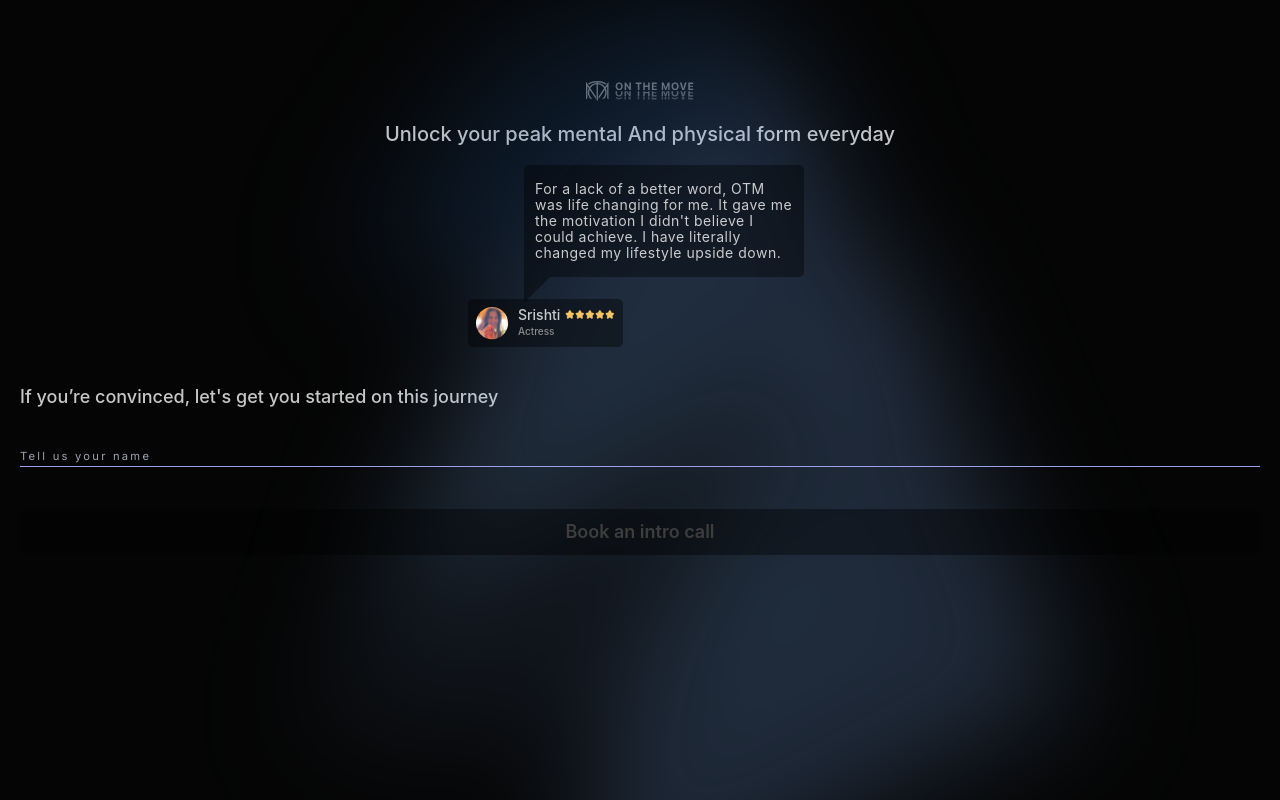
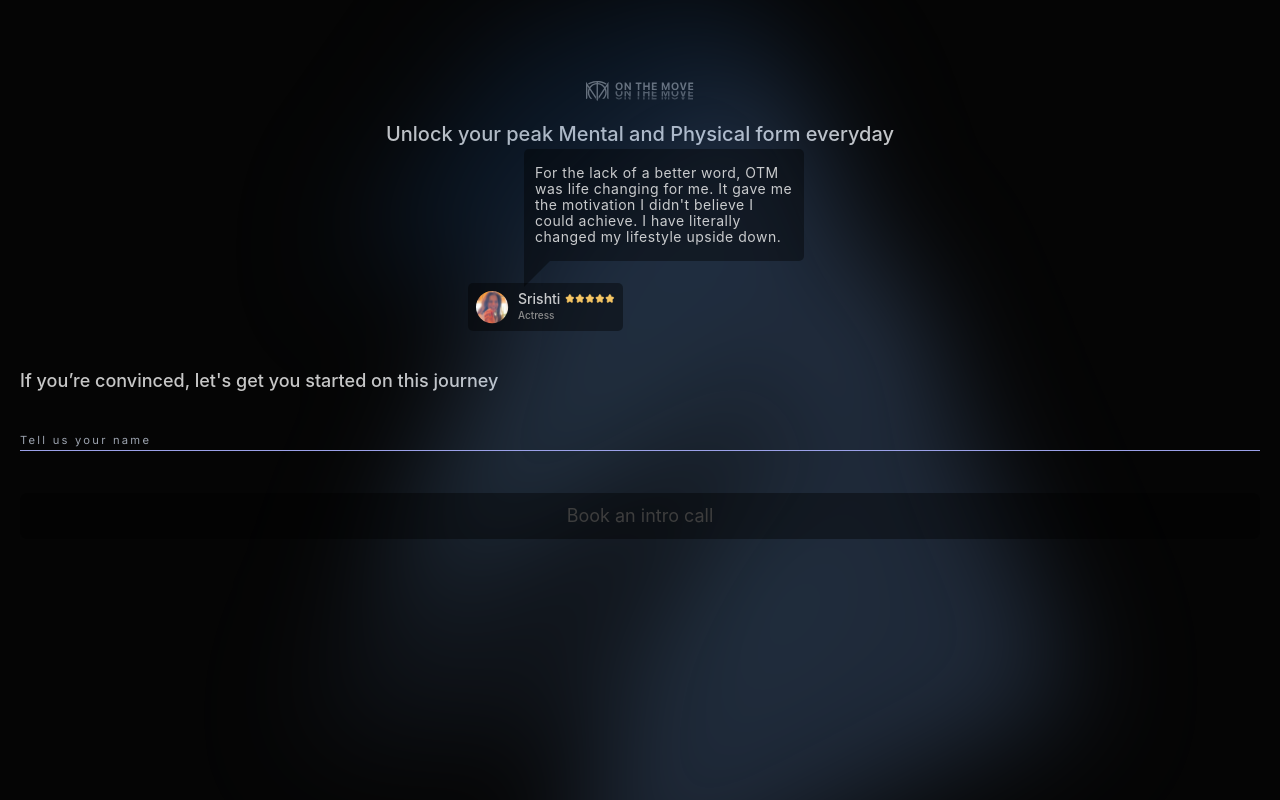
Before and after one commit to on-the-move-life/otm-client, a React (Create React App) app: page /referral-user in a window 1280 px wide. Built offline with nearby package versions, Linux system fonts and the light colour scheme; no server answers.

Commit message:
UI changes done

```diff
--- a/src/features/Profile/UserDetail.js
+++ b/src/features/Profile/UserDetail.js
@@ -70,10 +70,10 @@ const UserDetails = ({ showHistory }) => {
   const code = JSON.parse(localStorage.getItem('user')).code;
 
   const { getUserFromStorage, logout } = useAuth();
-  const title = `I've been using OTM to improve my lifestyle and I absolutely love it.
+  const title = `I've been using OTM to improve my lifestyle and I absolutely love it!
 Here's a 20% off discount because I'd love for you to get healthy too!
 
- `;
+`;
   const baseURL = `${window.location.protocol}//${window.location.host}/referral-user?memberCode=${code}`;
 
   useEffect(() => {
@@ -205,25 +205,25 @@ Here's a 20% off discount because I'd love for you to get healthy too!
               <div className="flex">
                 <img src="./assets/referral-profile.svg" alt="" />
                 <p className="ml-3 font-sfpro text-[14px] font-medium leading-[19px] text-[#F8F8F8]/[0.8]">
-                  WhatsApp your referral link to your friends.
+                  WhatsApp your referral link to your friends
                 </p>
               </div>
               <div className="flex">
                 <img src="./assets/referral-link.svg" alt="" />
                 <p className="ml-3 font-sfpro text-[14px] font-medium  leading-[19px] text-[#F8F8F8]/[0.8] ">
-                  Your friend must click and accept the referral gift.
+                  Your friend must click and accept the referral gift
                 </p>
               </div>
               <div className="flex">
                 <img src="./assets/referral-percentage.svg" alt="" />
                 <p className="ml-3 font-sfpro text-[14px] font-medium  leading-[19px] text-[#F8F8F8]/[0.8] ">
-                  Your friend gets 20% on their first subscription with OTM.
+                  Your friend gets 20% on their first subscription with OTM
                 </p>
               </div>
               <div className="flex">
                 <img src="./assets/referral-wallet.svg" alt="" />
                 <p className="ml-3 font-sfpro text-[14px] font-medium  leading-[19px] text-[#F8F8F8]/[0.8] ">
-                  You get additional 20% off on your next OTM bill.
+                  You get additional 20% off on your next OTM bill
                 </p>
               </div>
             </div>
@@ -258,7 +258,7 @@ Here's a 20% off discount because I'd love for you to get healthy too!
           <div className="px-5">
             <div className="flex justify-between">
               <h2 className=" mt-2 font-sfpro text-[20px] text-[#F8F8F8]/[0.8]">
-                Refer a friend and unlock rewards.
+                Refer a friend and unlock rewards
               </h2>
               <div
                 onClick={() => setShowReferralLinkPopup(false)}
@@ -275,7 +275,7 @@ Here's a 20% off discount because I'd love for you to get healthy too!
                 info={' 20% discount on first subsription    '}
               />
             </div>
-            <div className="mt-5 text-center font-sfpro text-[18px] text-[#F8F8F8]/[0.8]">
+            <div className=" text-center font-sfpro text-[18px] text-[#F8F8F8]/[0.8]">
               Help someone you know live stronger and better
             </div>
 
@@ -327,7 +327,7 @@ Here's a 20% off discount because I'd love for you to get healthy too!
             <WhatsappShareButton
               className="w-full"
               url={baseURL}
-              title={`${title}`}
+              title={title}
               img={imageUrl}
             >
               <button className="mb-[10px] mt-[10px] flex h-[46px] w-full items-center justify-center gap-1 rounded-lg bg-custompurple p-1 font-sfpro text-lg  leading-8 text-black">
--- a/src/features/ReferralUser/GiftCard.js
+++ b/src/features/ReferralUser/GiftCard.js
@@ -14,12 +14,13 @@ const GiftCard = ({ info, subscriptionText }) => {
       {isSvgLoaded === true ? (
         <div
           style={{
+            marginBlock: '32px',
             background:
               'linear-gradient(135deg, #9BA1E9 0%, #D3C2D6 50%, #9BA1E9 100%)',
             boxShadow:
               '0 0 10px 5px rgba(155, 161, 233, 0.2), 0 0 20px 10px rgba(155, 161, 233, 0.2), 0 0 30px 15px rgba(155, 161, 233, 0.2)',
           }}
-          className="relative  mt-8 flex min-h-[172px] max-w-[350px] overflow-hidden rounded-lg pb-2 pr-2"
+          className="relative flex min-h-[172px] max-w-[350px] overflow-hidden rounded-lg pb-2 pr-2"
         >
           <img
             className="relative -bottom-2"
--- a/src/features/ReferralUser/ReferralUser.js
+++ b/src/features/ReferralUser/ReferralUser.js
@@ -64,7 +64,7 @@ const ReferralUser = () => {
       />
       <img src="./assets/otm-gray.svg" className="mt-[81px]" alt="" />
       <div className="mt-[18px] w-full text-center font-sfpro text-[20px] font-medium text-[#F8F8F8]/[0.8]">
-        Unlock your peak mental And physical form everyday
+        Unlock your peak Mental and Physical form everyday
       </div>
       {referrerName && (
         <GiftCard
@@ -77,9 +77,9 @@ const ReferralUser = () => {
         <div className="flex max-w-[350px]  justify-end">
           <div
             style={{ letterSpacing: '0.5px' }}
-            className="talkbubble ml-14 mt-4  flex w-full flex-col rounded-xl px-[11px] py-4 font-sfpro text-[14px]   leading-4 text-[#F8F8F8]/[0.8]"
+            className="talkbubble ml-14  flex w-full flex-col rounded-xl px-[11px] py-4 font-sfpro text-[14px]   leading-4 text-[#F8F8F8]/[0.8]"
           >
-            For a lack of a better word, OTM was life changing for me. It gave
+            For the lack of a better word, OTM was life changing for me. It gave
             me the motivation I didn't believe I could achieve. I have literally
             changed my lifestyle upside down.
           </div>
@@ -152,7 +152,7 @@ const ReferralUser = () => {
                 '_blank',
               )
             }
-            className="relative z-30 mt-[30px] flex h-[46px] w-full items-center justify-center gap-1 rounded-lg bg-custompurple p-1 font-sfpro text-lg font-semibold leading-8 text-black"
+            className="relative z-30 mt-[30px] flex h-[46px] w-full items-center justify-center gap-1 rounded-lg bg-custompurple p-1 font-sfpro text-lg  leading-8 text-black"
           >
             Book an intro call
           </button>
```
